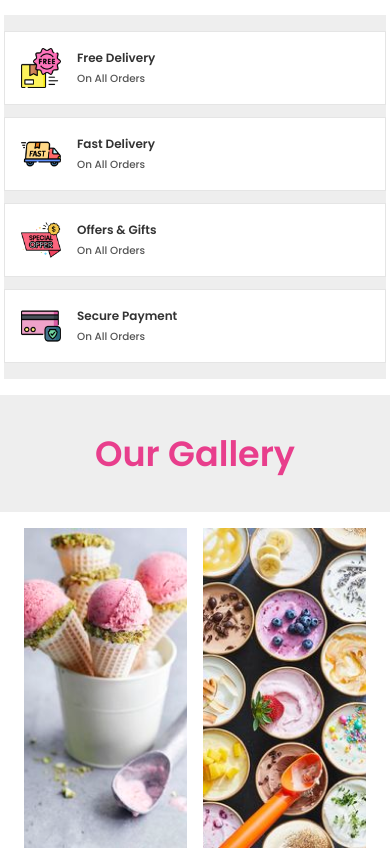
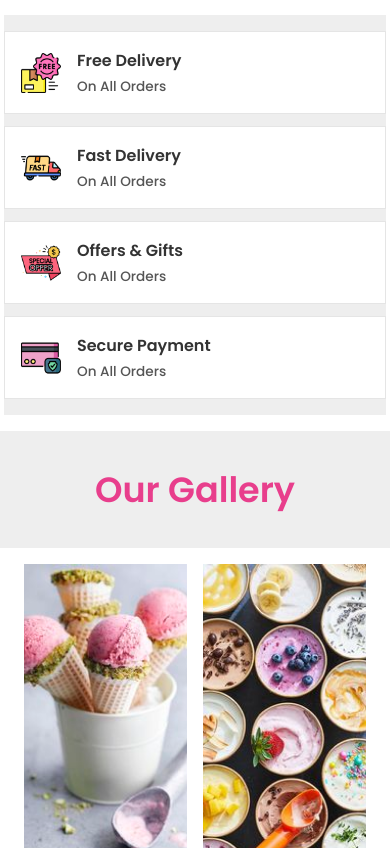
Before and after one commit to rawan-mohamed-fathy/rawan_mohamed_fathy, a plain HTML site: page index.html in a window 390 px wide. Shown: the part 1723-2571 px from the top of the page. Drawn offline with nearby package versions, Linux system fonts and the light colour scheme.

Commit message:
Update style.css

```diff
--- a/css/style.css
+++ b/css/style.css
@@ -755,14 +755,14 @@ height: 25rem;
    .moha{
         font-size: 30px;
   }
-  /*.icon-container .icon h3{
+  .icon-container .icon h3{
     font-size: 2rem;
 
 }
 .icon-container .icon span{
     font-size: 1.7rem;
 }
-*/
+
 
 
 .swiper-button-next,
```
